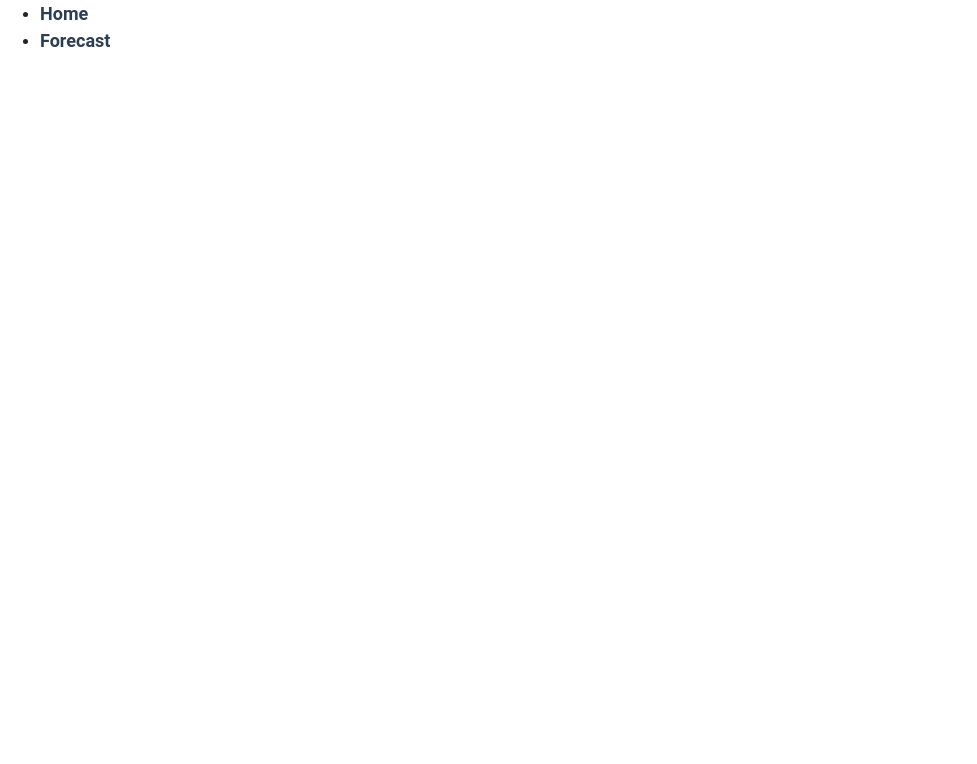
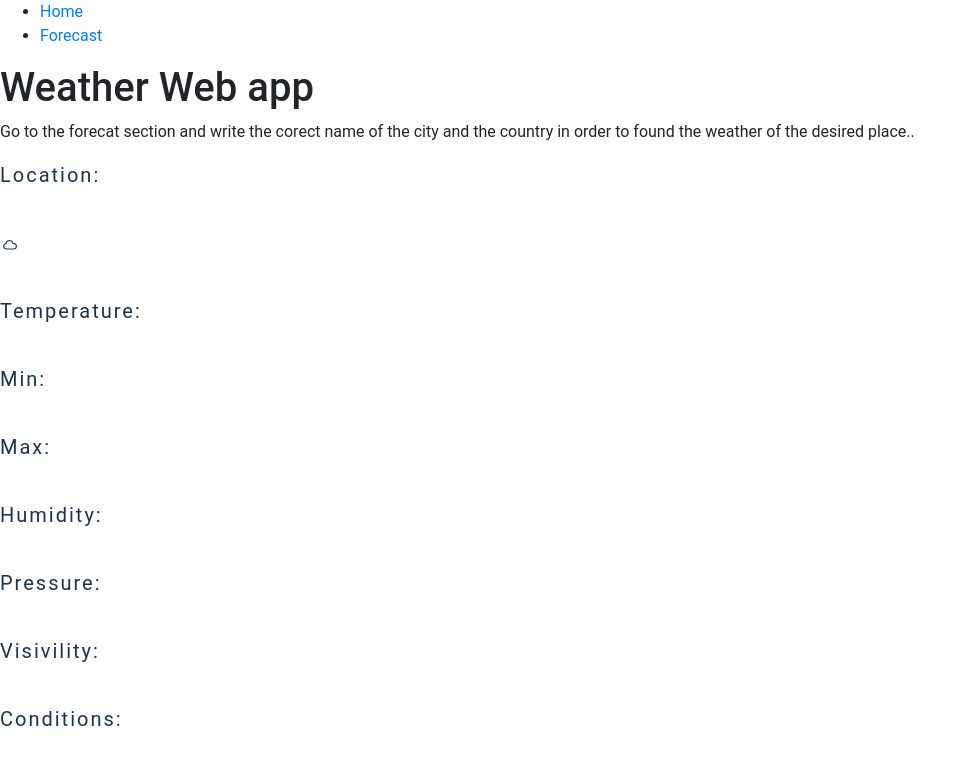
Before and after one commit to larisaai/weather-react-app, a React (Create React App) app: page / in a window 1280 px wide. Shown: the top 764 px of the page, without its empty margins (0-977 px from the left). Built offline with nearby package versions, Linux system fonts and the light colour scheme.

Commit message:
work in progress

```diff
--- a/src/App.js
+++ b/src/App.js
@@ -12,7 +12,7 @@ class App extends Component {
         <div className="body-bg">
           <Nav />
           <Switch>
-              <Route path="/home" component={(props) => <Main {...props}/>}/>
+              <Route exact path="/" component={(props) => <Main {...props}/>}/>
               </Switch>
               <Switch>
               <Route path="/forecast" component={(props) => <Forecast {...props}/>}/>
--- a/src/components/Nav.js
+++ b/src/components/Nav.js
@@ -1,26 +1,21 @@
-import React from "react";
+import React, {Component} from "react";
 import "../App.css";
 import { Link } from "react-router-dom";
 
-export default function Nav() {
-  const navStyle = {
-    color: "#2c3e50",
-    fontWeight: "600",
-    textDecoration: "none",
-    fontSize: "18px"
-  };
-
+export default class Nav extends Component {
+    render(){
   return (
     <nav>
       <ul className="nav-links">
         <li>
-            <Link style={navStyle} to="/home"> Home</Link>
+            <Link  to="/"> Home</Link>
         </li>
         <li>
-            <Link style={navStyle} to="/forecast">Forecast</Link>
+            <Link to="/forecast">Forecast</Link>
         </li>
 
       </ul>
     </nav>
   );
 }
+}
--- a/src/pages/Forecast.js
+++ b/src/pages/Forecast.js
@@ -23,6 +23,7 @@ export default class Forecast extends Component {
     const API = await fetch(
       `https://api.openweathermap.org/data/2.5/weather?q=${city},${country}&units=metric&appid=1d9eadfd959a277cf87d476b23a8cc86`
     );
+
     const data = await API.json();
 
     if (city && country) {
--- a/src/pages/Main.js
+++ b/src/pages/Main.js
@@ -1,13 +1,83 @@
 import React, { Component } from "react";
 import "../App.css";
 import Titles from "../components/Titles";
+import WeatherIcons from '../components/WeatherIcons'
+
 
 
 export default class Main extends Component {
+    state = {
+        temperature: undefined,
+        temperature_min:undefined,
+        temperature_max:undefined,
+        city: undefined,
+        country: undefined,
+        humidity: undefined,
+        pressure: undefined,
+        visibility:undefined,
+        description: undefined,
+        error: undefined
+      };
+    getCphWeather = async e => {
+        e.preventDefault();
+
+        const CphAPI = await fetch(
+          'https://api.openweathermap.org/data/2.5/weather?q=Copenhagen,denmark&units=metric&appid=1d9eadfd959a277cf87d476b23a8cc86'
+        );
+        const cphData =  await CphAPI.json();
+        this.setState({
+            temperature: Math.floor(cphData.main.temp)  ,
+            temperature_min: Math.floor(cphData.main.temp_min),
+            temperature_max: Math.floor(cphData.main.temp_max),
+            city: cphData.name,
+            country: cphData.sys.country,
+            humidity: cphData.main.humidity,
+            pressure: cphData.main.pressure,
+            icon:cphData.icon,
+            visibility: cphData.visibility,
+            description: cphData.weather[0].description
+        })
+    }
  render(){
+    const { city, country, temperature, temperature_min, temperature_max,
+        humidity, pressure, visibility, description} = this.props;
+
      return(
+         <div>
          <Titles></Titles>
+         <div className="weather__info">
+			<p className="weather-key">Location:
+				<span className="weather-value">{city} {country}</span>
+			</p>
+			<p className="weather-key">
+				<WeatherIcons></WeatherIcons>
+			</p>
+			<p className="weather-key">Temperature:
+				<span className="weather-value"> {temperature}°C </span>
+			</p>
+			<p className="weather-key">Min:
+				<span className="weather-value"> {temperature_min}°C</span>
+			</p>
+			<p className="weather-key">Max:
+				<span className="weather-value"> {temperature_max}°C </span>
+			</p>
 
+			<p className="weather-key">Humidity:
+				<span className="weather-value"> {humidity}%</span>
+			</p>
+			<p className="weather-key">Pressure:
+				<span className="weather-value"> {pressure} hpa</span>
+			</p>
+			<p className="weather-key">Visivility:
+				<span className="weather-value"> { Number(visibility) / 1000} km</span>
+			</p>
+
+			<p className="weather-key">Conditions:
+				<span className="weather-value"> {description}</span>
+			</p>
+
+        </div>
+         </div>
      )
  }
 }
```
